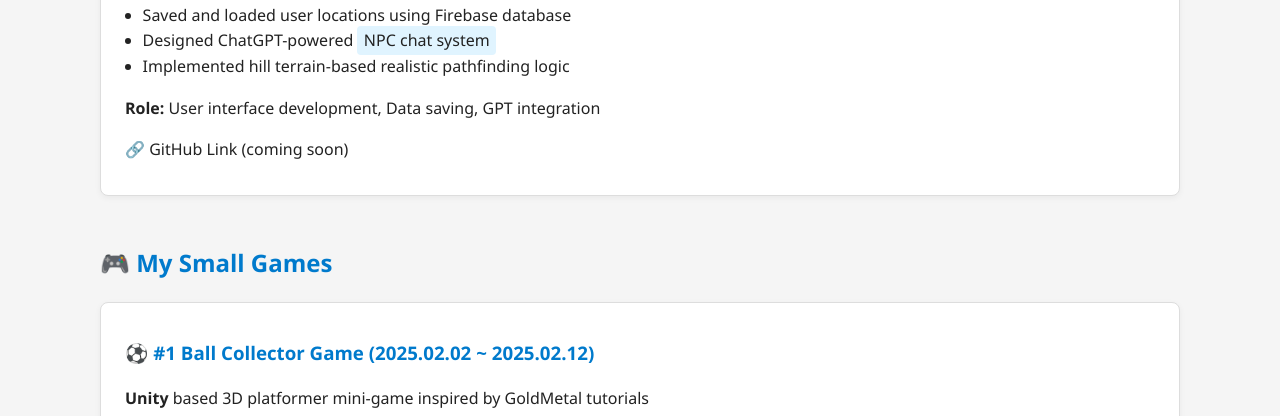
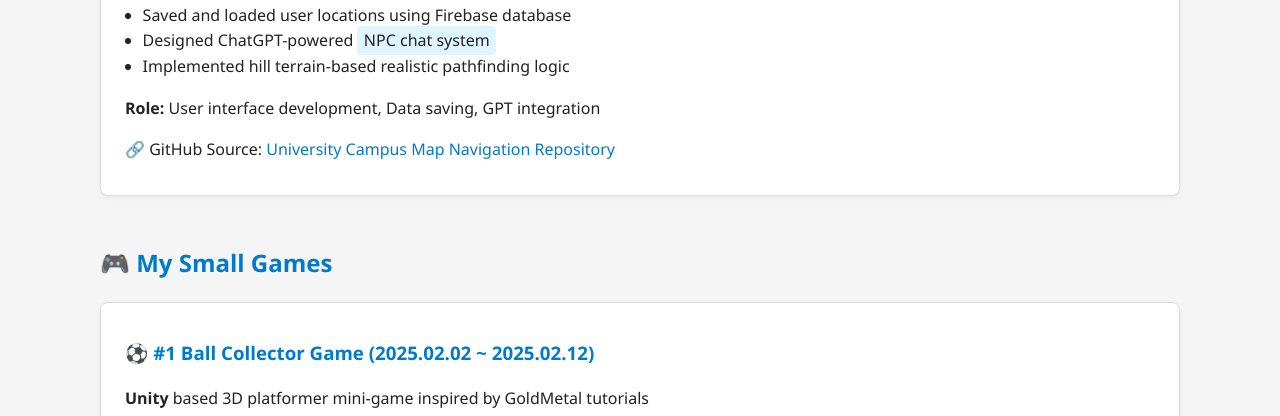
Before and after one commit to jyPark1105/jyPark1105.github.io, a plain HTML site: page index.html in a window 1280 px wide. Shown: the part 3911-4327 px from the top of the page. Drawn offline with Linux system fonts and the light colour scheme.

Commit message:
Update index.html

```diff
--- a/index.html
+++ b/index.html
@@ -387,7 +387,9 @@
         </ul>
 
         <p><strong>Role:</strong> User interface development, Data saving, GPT integration</p>
-        <p>🔗 GitHub Link (coming soon)</p>
+        <p>🔗 GitHub Source:
+          <a href="https://github.com/jyPark1105/SMU-Navigator-and-Chat-GPT-NPC" target="_blank">University Campus Map Navigation Repository</a>
+        </p>
       </div>
     </section>
 
```
